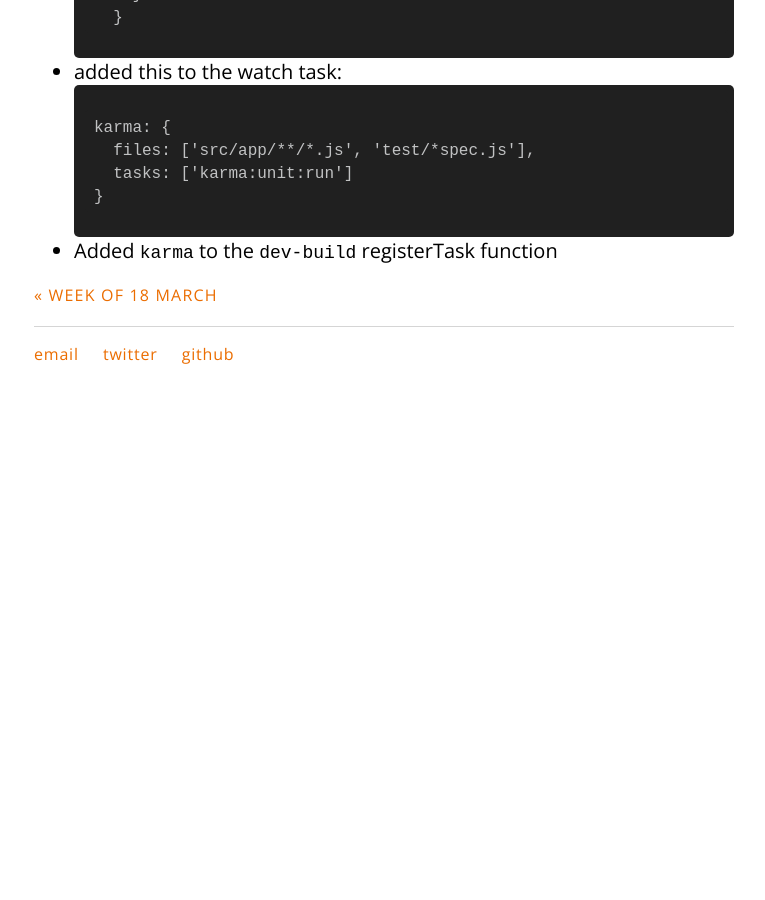
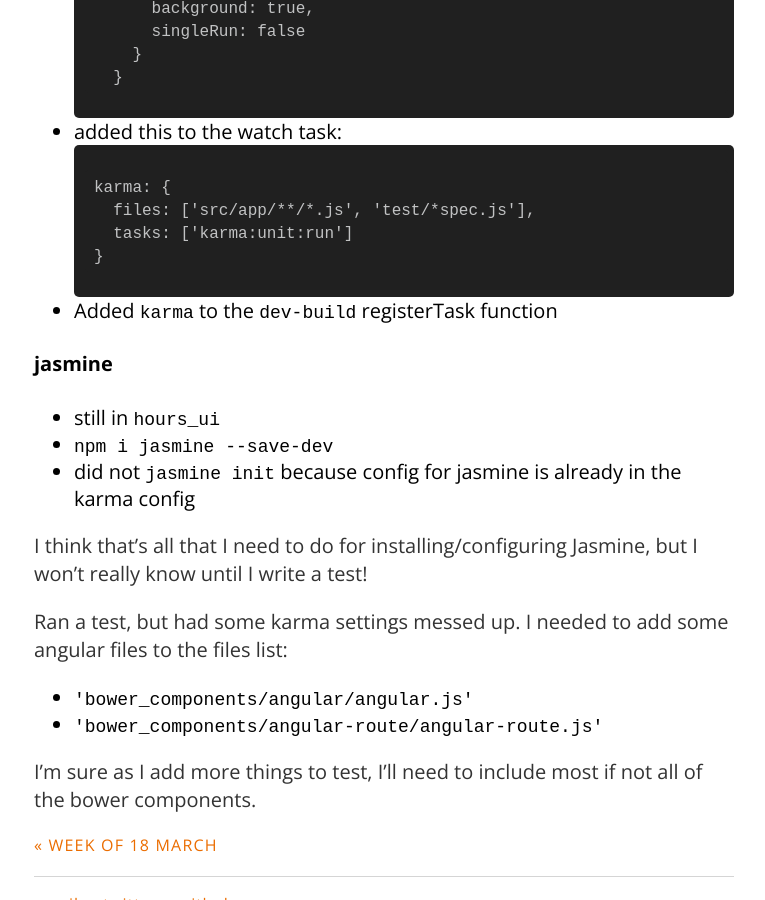
Before and after one commit to carylwyatt/carylwyatt.github.io, a Jekyll site: the page built from _posts/2019-03-25-week-of-25-mar.md, in a window 1280 px wide and 900 px high, scrolled down 3713 px. Shown: the whole window, without its empty margins (256-1021 px from the left). Built offline with Jekyll 4.4.1, drawn with Linux system fonts in a browser that asks for light colours; emoji names are drawn with the system emoji font; before the commit the page ends 4118 px from its top, so only the background shows below that.

Commit message:
jasmine instructions

````diff
--- a/_posts/2019-03-25-week-of-25-mar.md
+++ b/_posts/2019-03-25-week-of-25-mar.md
@@ -71,6 +71,8 @@ Get ready to break some stuff! :sweat_smile:
 
 Steps I followed to install testing stuff:
 
+#### karma
+
 * `cd hours_ui`
 * `npm i karma --save-dev`
 * `npm i karma-jasmine karma-chrome-launcher jasmine-core --save-dev`
@@ -99,3 +101,17 @@ Steps I followed to install testing stuff:
   }
 ```
 * Added `karma` to the `dev-build` registerTask function
+
+#### jasmine
+
+* still in `hours_ui`
+* `npm i jasmine --save-dev`
+* did not `jasmine init` because config for jasmine is already in the karma config
+
+I think that's all that I need to do for installing/configuring Jasmine, but I won't really know until I write a test!
+
+Ran a test, but had some karma settings messed up. I needed to add some angular files to the files list:
+* `'bower_components/angular/angular.js'`
+* `'bower_components/angular-route/angular-route.js'`
+
+I'm sure as I add more things to test, I'll need to include most if not all of the bower components.
````
